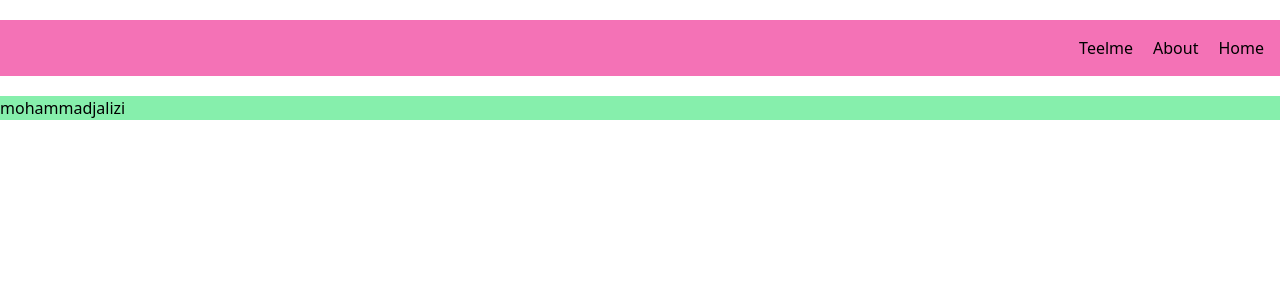
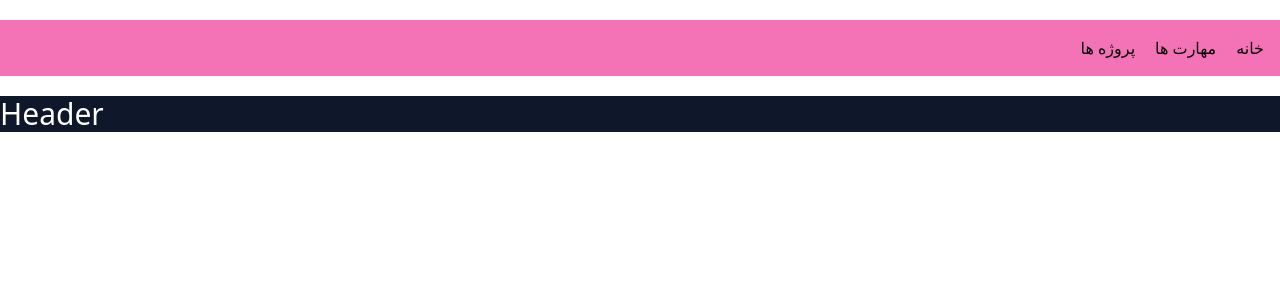
Before and after one commit to mohammadjalizi/website-me, a React (Vite) app: page / in a window 1280 px wide. Shown: the top 300 px of the page. Built offline with nearby package versions, Linux system fonts and the light colour scheme.

Commit message:
install swiper for project

```diff
--- a/package.json
+++ b/package.json
@@ -11,7 +11,8 @@
   },
   "dependencies": {
     "react": "^18.2.0",
-    "react-dom": "^18.2.0"
+    "react-dom": "^18.2.0",
+    "swiper": "^9.3.2"
   },
   "devDependencies": {
     "@types/react": "^18.0.28",
--- a/src/App.css
+++ b/src/App.css
@@ -1,6 +1,3 @@
 #root {
 
-
-
-
 }
--- a/src/App.jsx
+++ b/src/App.jsx
@@ -1,6 +1,7 @@
 import Navbar from './assets/navbar/Navbar'
 
 import './App.css'
+import Header from './assets/Header/Header'
 
 function App() {
 
@@ -11,7 +12,7 @@ function App() {
 
 
     <div className=' bg-green-300 w-full'>
-    mohammadjalizi
+<Header/>
     </div>
 
     </>
--- /dev/null
+++ b/src/assets/Header/Header.jsx
@@ -0,0 +1,14 @@
+
+
+const Header = () => {
+  return (
+    <div className=" bg-slate-900  h-full text-white text-3xl ">
+
+        Header
+
+
+        </div>
+  )
+}
+
+export default Header
--- a/src/assets/navbar/Navbar.jsx
+++ b/src/assets/navbar/Navbar.jsx
@@ -3,11 +3,11 @@
 const Navbar = () => {
   return (
     <div>
-    <div className=' flex   flex-row-reverse gap-5  my-5 p-4  bg-pink-400 '>
+    <div className=' flex    flex-row-reverse gap-5  my-5 p-4  bg-pink-400 '>
 
-        <a href="#">Home</a>
-        <a href="#">About</a>
-        <a href="#">Teelme</a>
+        <a href="#">خانه</a>
+        <a href="#">مهارت ها</a>
+        <a href="#">پروژه ها</a>
     </div>
     </div>
   )
```
Also changed, not shown: 1 other file (tests, documents, lock files or other folders).
